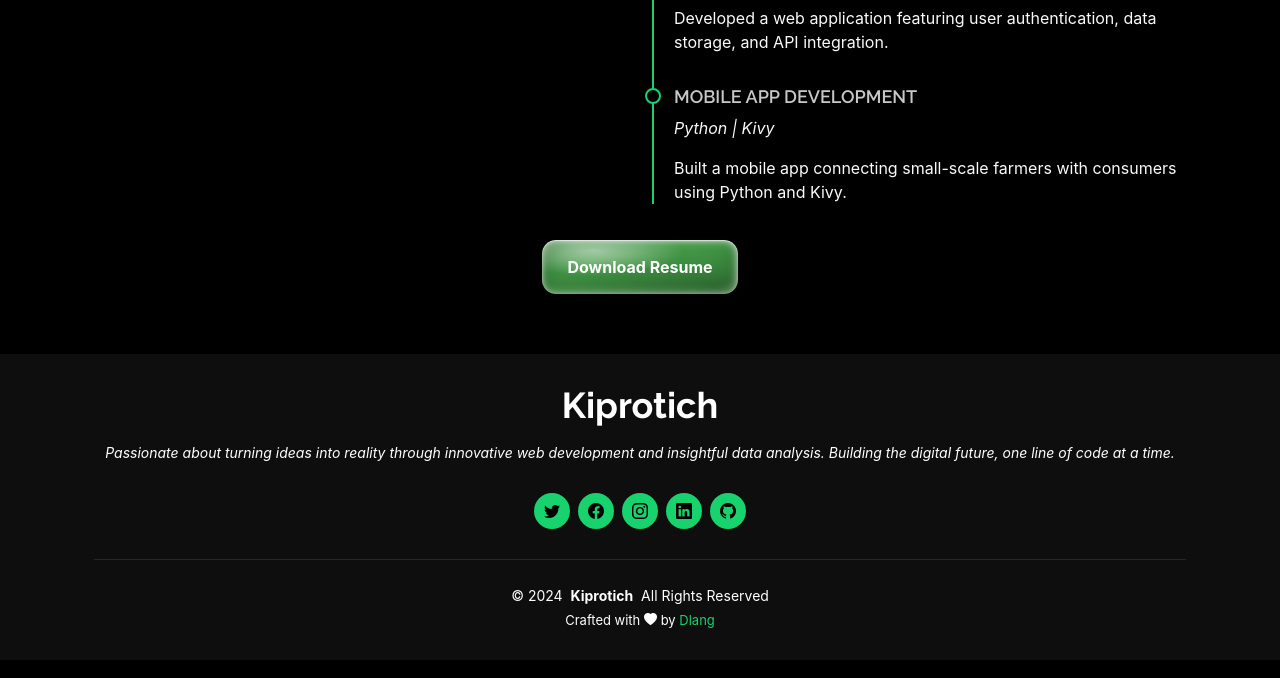
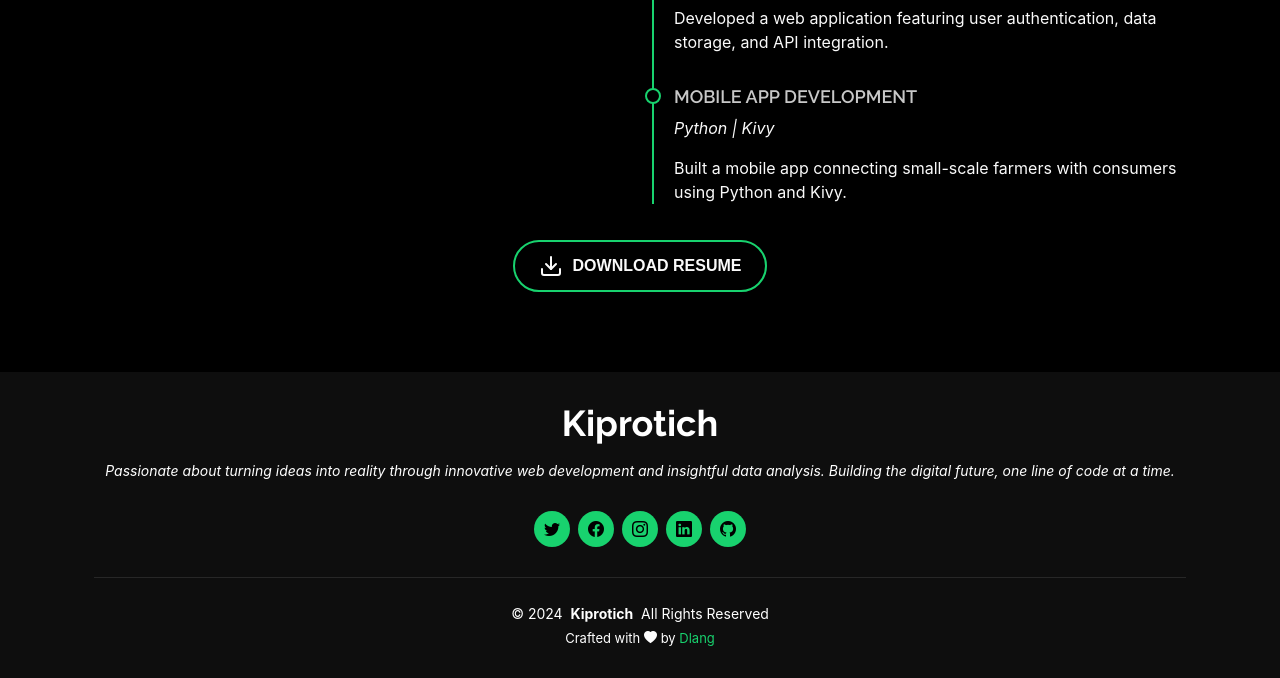
Before and after one commit to dlangkip/dlangkip, a PHP site: page /resume.html in a window 1280 px wide. Shown: the part 1673-2351 px from the top of the page. Run offline with PHP 8.4, Linux system fonts and the light colour scheme.

Commit message:
modified Resume Download Button

```diff
--- a/assets/css/main.css
+++ b/assets/css/main.css
@@ -1043,24 +1043,67 @@ section,
 }
 
 
-.button-91 {
-  color: #fff;
-  padding: 15px 25px;
-  background-color: #45a049;
-  background-image: radial-gradient(93% 87% at 87% 89%, rgba(0, 0, 0, 0.23) 0%, transparent 86.18%), radial-gradient(66% 66% at 26% 20%, rgba(255, 255, 255, 0.55) 0%, rgba(255, 255, 255, 0) 69.79%, rgba(255, 255, 255, 0) 100%);
-  box-shadow: inset -3px -3px 9px rgba(255, 255, 255, 0.25), inset 0px 3px 9px rgba(255, 255, 255, 0.3), inset 0px 1px 1px rgba(255, 255, 255, 0.6), inset 0px -8px 36px rgba(0, 0, 0, 0.3), inset 0px 1px 5px rgba(255, 255, 255, 0.6), 2px 19px 31px rgba(0, 0, 0, 0.2);
-  border-radius: 14px;
-  font-weight: bold;
+.download-container {
+  display: flex;
+  justify-content: center;
+  align-items: center;
+  padding: 20px;
+}
+
+.download-btn {
+  position: relative;
+  padding: 12px 24px;
+  border: 2px solid var(--accent-color);
+  border-radius: 50px;
+  font-family: Arial, sans-serif;
   font-size: 16px;
-  border: 0;
-  user-select: none;
-  -webkit-user-select: none;
-  touch-action: manipulation;
+  font-weight: 600;
+  text-transform: uppercase;
+  color: var(--default-color);
+  background-color: transparent;
   cursor: pointer;
-}
-
-.button-91:hover {
-  background-color: #38D2D2; /* Darken color on hover */;
+  transition: all 0.3s ease;
+  display: flex;
+  align-items: center;
+  justify-content: center;
+  overflow: hidden;
+  outline: none;
+  box-shadow: 0 2px 5px rgba(0, 0, 0, 0.1);
+}
+
+.download-btn::before {
+  content: "";
+  position: absolute;
+  top: 0;
+  left: -100%;
+  width: 100%;
+  height: 100%;
+  background-color: var(--accent-color);
+  transition: all 0.3s ease;
+  z-index: -1;
+}
+
+.download-btn:hover {
+  color: var(--accent-color);
+}
+
+.download-btn:hover::before {
+  left: 0;
+}
+
+.download-btn .download-icon {
+  margin-right: 10px;
+  stroke: currentColor;
+  transition: transform 0.2s ease;
+}
+
+.download-btn:hover .download-icon {
+  transform: scale(1.1);
+}
+
+.download-btn:active {
+  transform: scale(0.95);
+  box-shadow: 0 1px 3px rgba(0, 0, 0, 0.1);
 }
 
 /*--------------------------------------------------------------
--- a/assets/js/main.js
+++ b/assets/js/main.js
@@ -195,3 +195,27 @@
   });
 
 })();
+
+document.addEventListener('DOMContentLoaded', () => {
+  const downloadBtn = document.getElementById('resumeDownloadBtn');
+
+  downloadBtn.addEventListener('click', (e) => {
+      // Create ripple effect
+      const ripple = document.createElement('span');
+      ripple.classList.add('ripple');
+
+      // Position ripple at click location
+      const x = e.clientX - e.target.offsetLeft;
+      const y = e.clientY - e.target.offsetTop;
+
+      ripple.style.left = `${x}px`;
+      ripple.style.top = `${y}px`;
+
+      downloadBtn.appendChild(ripple);
+
+      // Remove ripple after animation
+      setTimeout(() => {
+          ripple.remove();
+      }, 600);
+  });
+});
--- a/resume.html
+++ b/resume.html
@@ -172,12 +172,19 @@
 
         </div>
     <!-- Download Resume Button -->
-    <div style="display: flex; justify-content: center; padding-top: 20px;">
+    <div class="download-container">
       <a href="/assets/docs/Kiprotich_Resume.pdf" download="Resume" style="text-decoration: none;">
-        <button class="button-91" role="button">Download Resume</button>
+          <button class="download-btn">
+              <svg class="download-icon" xmlns="http://www.w3.org/2000/svg" width="24" height="24" viewBox="0 0 24 24" fill="none" stroke="currentColor" stroke-width="2" stroke-linecap="round" stroke-linejoin="round">
+                  <path d="M21 15v4a2 2 0 0 1-2 2H5a2 2 0 0 1-2-2v-4"/>
+                  <polyline points="7 10 12 15 17 10"/>
+                  <line x1="12" y1="15" x2="12" y2="3"/>
+              </svg>
+              Download Resume
+          </button>
       </a>
-    </div>
   </div>
+</div>
     </section><!-- /Resume Section -->
 
   </main>
```
